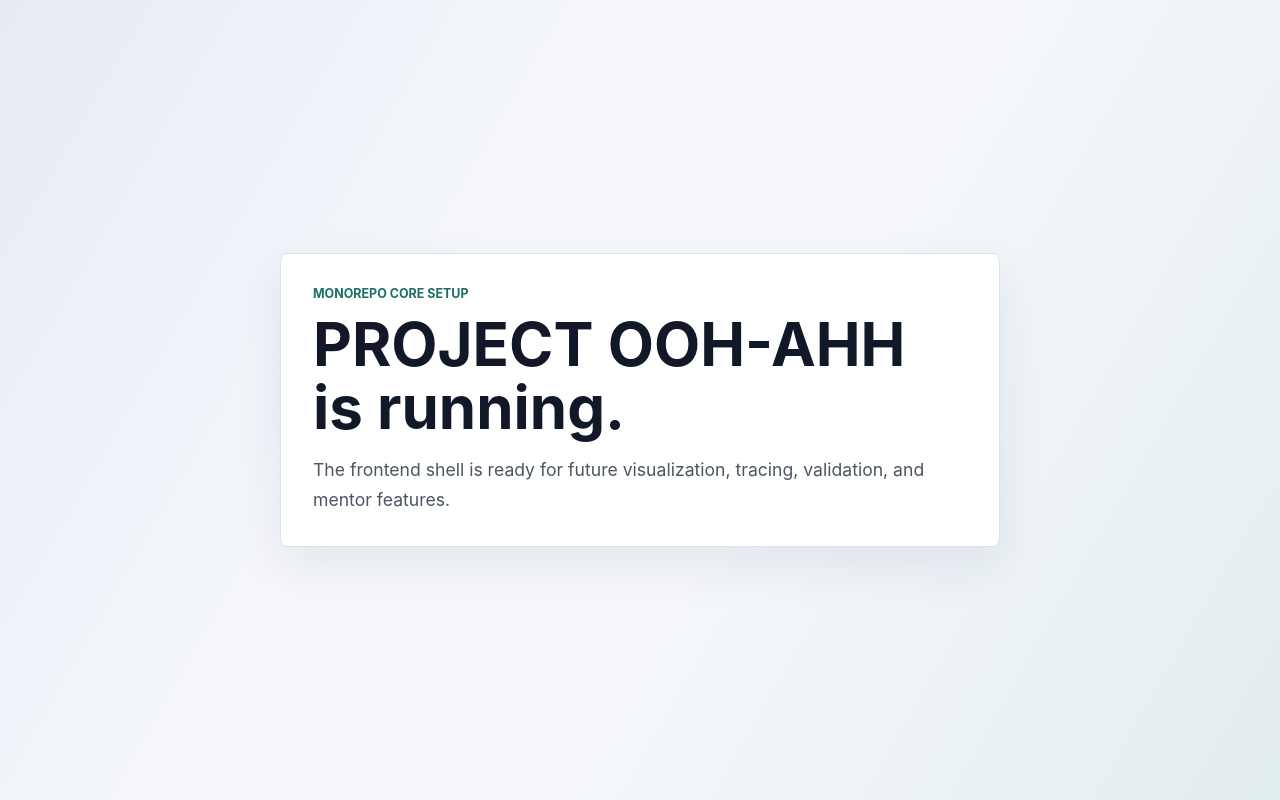
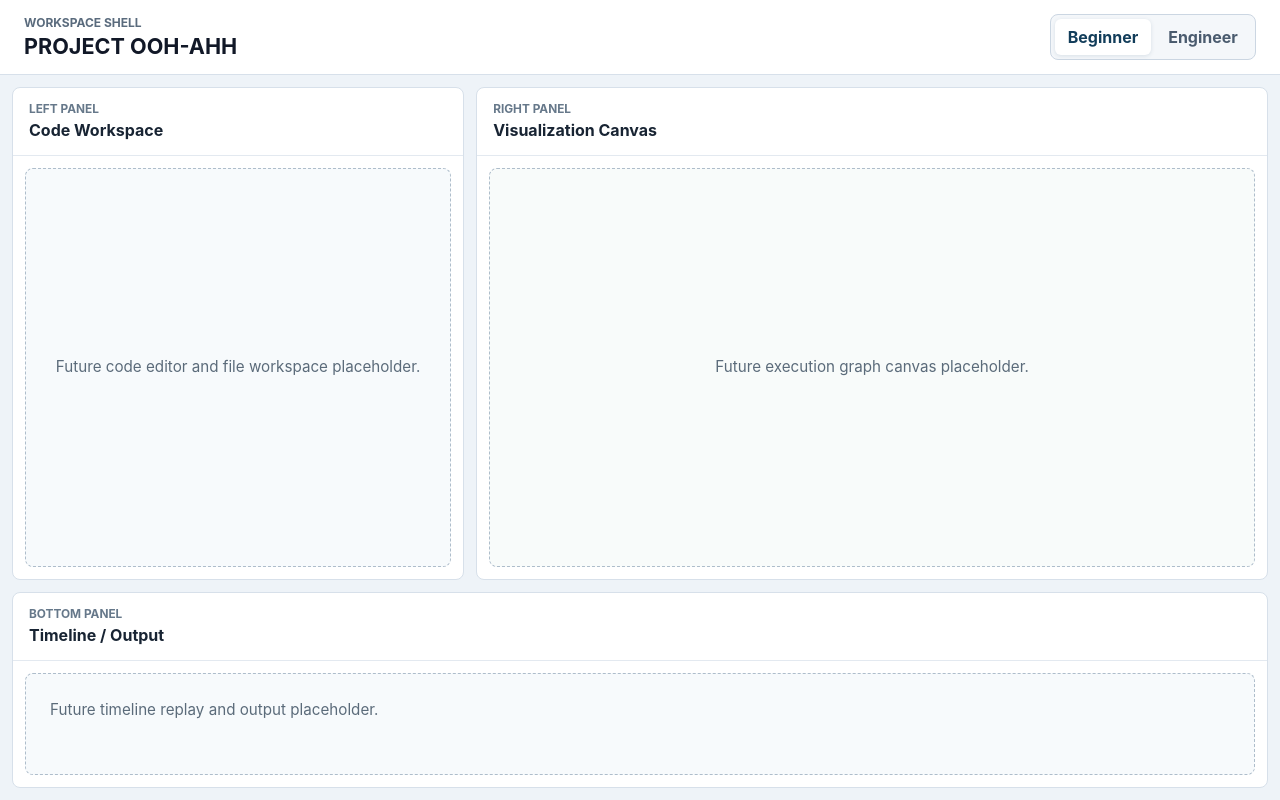
Before and after one commit to Sebochan69/project_oohahh, a React (Vite) app in the folder frontend/: page / in a window 1280 px wide. Built offline with nearby package versions, Linux system fonts and the light colour scheme.

Commit message:
chore/add frontend workspace layout

```diff
--- a/frontend/src/App.css
+++ b/frontend/src/App.css
@@ -1,6 +1,6 @@
 :root {
   color: #17202a;
-  background: #f5f7fb;
+  background: #eef3f8;
   font-family:
     Inter, ui-sans-serif, system-ui, -apple-system, BlinkMacSystemFont, "Segoe UI",
     sans-serif;
@@ -26,43 +26,153 @@ select {
 .app-shell {
   min-height: 100vh;
   display: grid;
-  place-items: center;
-  padding: 32px;
-  background:
-    linear-gradient(120deg, rgba(50, 95, 163, 0.08), transparent 36%),
-    linear-gradient(300deg, rgba(32, 134, 119, 0.09), transparent 42%),
-    #f5f7fb;
+  grid-template-rows: auto 1fr;
+  background: #eef3f8;
 }
 
-.status-panel {
-  width: min(100%, 720px);
-  border: 1px solid #dbe3ef;
-  border-radius: 8px;
+.top-bar {
+  min-height: 72px;
+  display: flex;
+  align-items: center;
+  justify-content: space-between;
+  gap: 24px;
+  border-bottom: 1px solid #d7e0ea;
   background: #ffffff;
-  padding: 32px;
-  box-shadow: 0 18px 50px rgba(24, 39, 75, 0.08);
+  padding: 14px 24px;
 }
 
-.eyebrow {
-  margin: 0 0 12px;
-  color: #1d6f64;
-  font-size: 0.78rem;
+.top-bar__eyebrow {
+  margin: 0 0 4px;
+  color: #5a6b7d;
+  font-size: 0.75rem;
   font-weight: 700;
   letter-spacing: 0;
   text-transform: uppercase;
 }
 
-h1 {
-  margin: 0 0 16px;
+.top-bar__title {
+  margin: 0;
   color: #111827;
-  font-size: clamp(2rem, 6vw, 3.75rem);
-  line-height: 1.05;
+  font-size: 1.35rem;
+  line-height: 1.2;
 }
 
-.status-text {
+.mode-toggle {
+  display: inline-grid;
+  grid-template-columns: repeat(2, minmax(96px, 1fr));
+  gap: 4px;
+  border: 1px solid #cbd6e2;
+  border-radius: 8px;
+  background: #f4f7fa;
+  padding: 4px;
+}
+
+.mode-toggle__option {
+  min-height: 36px;
+  border: 0;
+  border-radius: 6px;
+  background: transparent;
+  color: #4a5b6e;
+  cursor: default;
+  font-weight: 700;
+}
+
+.mode-toggle__option.is-active {
+  background: #ffffff;
+  color: #123d5a;
+  box-shadow: 0 1px 4px rgba(18, 61, 90, 0.12);
+}
+
+.workspace-layout {
+  min-height: 0;
+  display: grid;
+  grid-template-columns: minmax(280px, 36%) minmax(360px, 1fr);
+  grid-template-rows: minmax(360px, 1fr) minmax(180px, 28%);
+  gap: 12px;
+  padding: 12px;
+}
+
+.workspace-panel {
+  min-width: 0;
+  min-height: 0;
+  display: grid;
+  grid-template-rows: auto 1fr;
+  border: 1px solid #d7e0ea;
+  border-radius: 8px;
+  background: #ffffff;
+  overflow: hidden;
+}
+
+.workspace-panel--timeline {
+  grid-column: 1 / -1;
+}
+
+.panel-header {
+  border-bottom: 1px solid #e3e9f0;
+  padding: 14px 16px;
+}
+
+.panel-kicker {
+  display: block;
+  margin-bottom: 4px;
+  color: #66788a;
+  font-size: 0.74rem;
+  font-weight: 700;
+  letter-spacing: 0;
+  text-transform: uppercase;
+}
+
+.panel-header h2 {
   margin: 0;
-  max-width: 58ch;
-  color: #4b5563;
-  font-size: 1.1rem;
-  line-height: 1.7;
+  color: #182433;
+  font-size: 1rem;
+  line-height: 1.3;
 }
+
+.placeholder-surface {
+  min-height: 0;
+  display: grid;
+  place-items: center;
+  margin: 12px;
+  border: 1px dashed #aebdcb;
+  border-radius: 8px;
+  background: #f7fafc;
+  padding: 24px;
+  text-align: center;
+}
+
+.placeholder-surface--canvas {
+  background: #f8fbfa;
+}
+
+.placeholder-surface--timeline {
+  place-items: start;
+  text-align: left;
+}
+
+.placeholder-surface p {
+  margin: 0;
+  color: #5b6b7a;
+  font-size: 0.95rem;
+  line-height: 1.6;
+}
+
+@media (max-width: 820px) {
+  .top-bar {
+    align-items: flex-start;
+    flex-direction: column;
+  }
+
+  .mode-toggle {
+    width: 100%;
+  }
+
+  .workspace-layout {
+    grid-template-columns: 1fr;
+    grid-template-rows: minmax(240px, auto) minmax(280px, auto) minmax(180px, auto);
+  }
+
+  .workspace-panel--timeline {
+    grid-column: auto;
+  }
+}
--- a/frontend/src/App.tsx
+++ b/frontend/src/App.tsx
@@ -1,18 +1,8 @@
 import './App.css';
+import { WorkspacePage } from './pages/WorkspacePage';
 
 function App() {
-  return (
-    <main className="app-shell">
-      <section className="status-panel" aria-labelledby="app-title">
-        <p className="eyebrow">Monorepo core setup</p>
-        <h1 id="app-title">PROJECT OOH-AHH is running.</h1>
-        <p className="status-text">
-          The frontend shell is ready for future visualization, tracing,
-          validation, and mentor features.
-        </p>
-      </section>
-    </main>
-  );
+  return <WorkspacePage />;
 }
 
 export default App;
--- /dev/null
+++ b/frontend/src/components/layout/AppShell.tsx
@@ -0,0 +1,15 @@
+import { ReactNode } from 'react';
+import { TopBar } from './TopBar';
+
+type AppShellProps = {
+  children: ReactNode;
+};
+
+export function AppShell({ children }: AppShellProps) {
+  return (
+    <div className="app-shell">
+      <TopBar />
+      {children}
+    </div>
+  );
+}
--- /dev/null
+++ b/frontend/src/components/layout/ModeToggle.tsx
@@ -0,0 +1,24 @@
+type ModeToggleProps = {
+  activeMode: 'beginner' | 'engineer';
+};
+
+export function ModeToggle({ activeMode }: ModeToggleProps) {
+  return (
+    <div className="mode-toggle" aria-label="Learning mode toggle placeholder">
+      <button
+        className={activeMode === 'beginner' ? 'mode-toggle__option is-active' : 'mode-toggle__option'}
+        type="button"
+        aria-pressed={activeMode === 'beginner'}
+      >
+        Beginner
+      </button>
+      <button
+        className={activeMode === 'engineer' ? 'mode-toggle__option is-active' : 'mode-toggle__option'}
+        type="button"
+        aria-pressed={activeMode === 'engineer'}
+      >
+        Engineer
+      </button>
+    </div>
+  );
+}
--- /dev/null
+++ b/frontend/src/components/layout/TopBar.tsx
@@ -0,0 +1,13 @@
+import { ModeToggle } from './ModeToggle';
+
+export function TopBar() {
+  return (
+    <header className="top-bar">
+      <div>
+        <p className="top-bar__eyebrow">Workspace shell</p>
+        <h1 className="top-bar__title">PROJECT OOH-AHH</h1>
+      </div>
+      <ModeToggle activeMode="beginner" />
+    </header>
+  );
+}
--- /dev/null
+++ b/frontend/src/components/layout/WorkspaceLayout.tsx
@@ -0,0 +1,35 @@
+export function WorkspaceLayout() {
+  return (
+    <section className="workspace-layout" aria-label="OOH-AHH workspace layout">
+      <aside className="workspace-panel workspace-panel--code" aria-labelledby="code-panel-title">
+        <div className="panel-header">
+          <span className="panel-kicker">Left panel</span>
+          <h2 id="code-panel-title">Code Workspace</h2>
+        </div>
+        <div className="placeholder-surface">
+          <p>Future code editor and file workspace placeholder.</p>
+        </div>
+      </aside>
+
+      <main className="workspace-panel workspace-panel--visual" aria-labelledby="visual-panel-title">
+        <div className="panel-header">
+          <span className="panel-kicker">Right panel</span>
+          <h2 id="visual-panel-title">Visualization Canvas</h2>
+        </div>
+        <div className="placeholder-surface placeholder-surface--canvas">
+          <p>Future execution graph canvas placeholder.</p>
+        </div>
+      </main>
+
+      <section className="workspace-panel workspace-panel--timeline" aria-labelledby="timeline-panel-title">
+        <div className="panel-header">
+          <span className="panel-kicker">Bottom panel</span>
+          <h2 id="timeline-panel-title">Timeline / Output</h2>
+        </div>
+        <div className="placeholder-surface placeholder-surface--timeline">
+          <p>Future timeline replay and output placeholder.</p>
+        </div>
+      </section>
+    </section>
+  );
+}
--- /dev/null
+++ b/frontend/src/pages/WorkspacePage.tsx
@@ -0,0 +1,10 @@
+import { AppShell } from '../components/layout/AppShell';
+import { WorkspaceLayout } from '../components/layout/WorkspaceLayout';
+
+export function WorkspacePage() {
+  return (
+    <AppShell>
+      <WorkspaceLayout />
+    </AppShell>
+  );
+}
```
